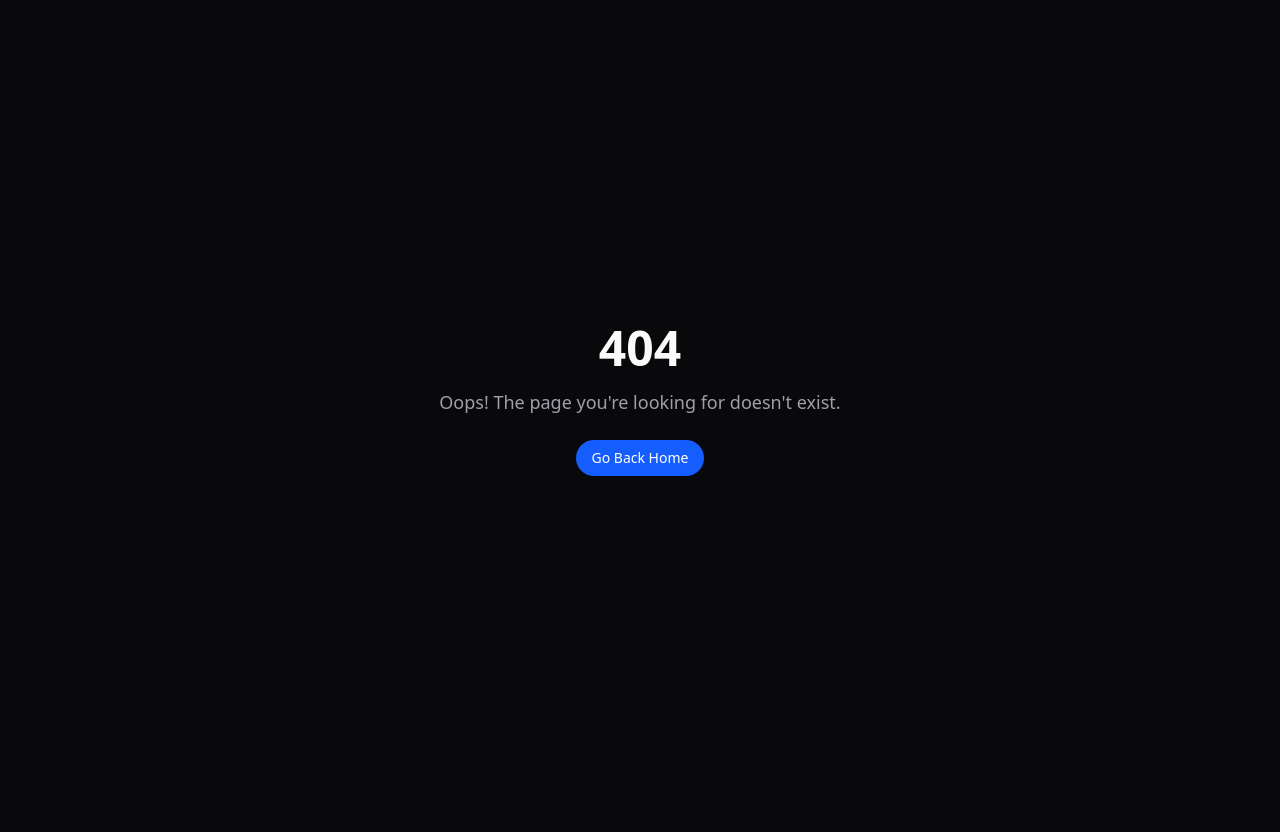
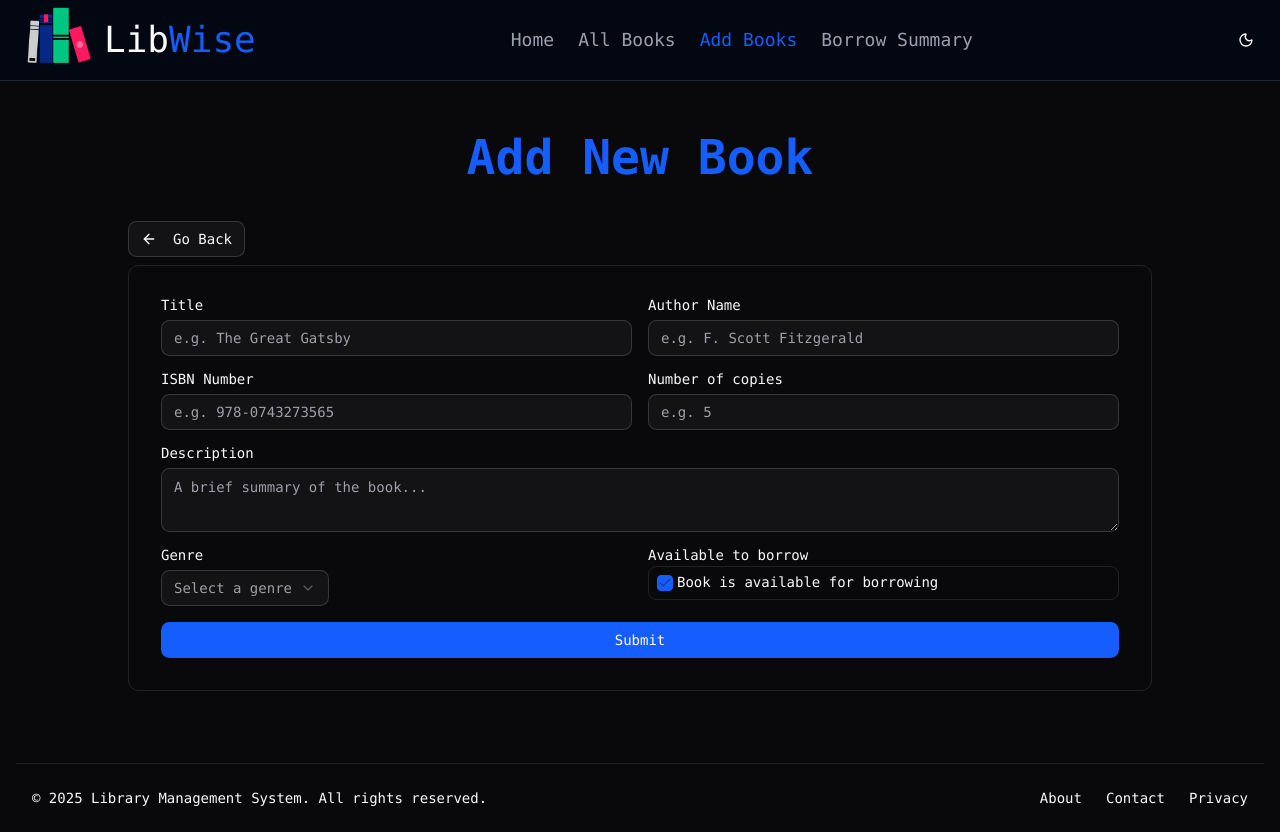
Before and after one commit to HiYasin/library-management-client, a React (Vite) app: page /create-book in a window 1280 px wide. Before the commit this address had no page. Before the commit the page ends 800 px from the top, so only its background shows below. Built offline with nearby package versions, Linux system fonts and the light colour scheme.

Commit message:
chore: updated the routes and links

```diff
--- a/src/components/data-table/actions.tsx
+++ b/src/components/data-table/actions.tsx
@@ -58,7 +58,7 @@ export default function Actions({ row }: ActionsProps) {
         size="icon"
         variant="ghost"
         className="hover:bg-primary cursor-pointer hover:text-white"
-        onClick={() => navigate(`/update-book/${row._id}`)}
+        onClick={() => navigate(`/edit-book/${row._id}`)}
       >
         <PencilIcon className="w-4 h-4" />
       </Button>
--- a/src/components/module/Borrow.tsx
+++ b/src/components/module/Borrow.tsx
@@ -24,6 +24,7 @@ import { PopoverContent } from "@radix-ui/react-popover";
 import { Calendar } from "@/components/ui/calendar";
 import { format } from "date-fns";
 import { cn } from "@/lib/utils";
+import { useNavigate } from "react-router";
 
 interface BorrowBookModalProps {
   open: boolean;
@@ -37,6 +38,8 @@ export default function Borrow({
   onClose,
 }: BorrowBookModalProps) {
   const form = useForm();
+
+  const navigate = useNavigate();
 
   const [borrowBook, { isLoading }] = useBorrowBookMutation();
 
@@ -56,6 +59,7 @@ export default function Borrow({
         toast.success("Book borrowed successfully");
         form.reset();
         onClose();
+        navigate("/borrow-summary");
       }
     } catch (error: unknown) {
       console.error("Error submitting form:", error);
--- a/src/components/module/Discover.tsx
+++ b/src/components/module/Discover.tsx
@@ -42,7 +42,7 @@ export default function Discover() {
         ))}
       </div>
       <div className="w-full py-5 flex content-center">
-        <Link to={"/all-books"} className="mx-auto rounded-full">
+        <Link to={"/books"} className="mx-auto rounded-full">
           <Button>See All Books</Button>
         </Link>
       </div>
--- a/src/components/module/Navbar.tsx
+++ b/src/components/module/Navbar.tsx
@@ -9,7 +9,7 @@ export default function Navbar() {
   return (
     <header className="sticky top-0 z-50 w-full border-b bg-white dark:border-gray-800 dark:bg-gray-950">
       <div className="mx-auto flex max-w-7xl items-center justify-between px-4">
-        <Link to="#" className="flex items-center gap-2">
+        <Link to="/" className="flex items-center gap-2">
           <img src={logo} alt="Logo" className="h-20 w-20" />
           <p className="text-4xl">
             Lib<span className="text-primary">Wise</span>
@@ -28,7 +28,7 @@ export default function Navbar() {
             Home
           </NavLink>
           <NavLink
-            to="/all-books"
+            to="/books"
             className={({ isActive }) =>
               isActive
                 ? "text-primary"
@@ -38,7 +38,7 @@ export default function Navbar() {
             All Books
           </NavLink>
           <NavLink
-            to="/add-books"
+            to="/create-book"
             className={({ isActive }) =>
               isActive
                 ? "text-primary"
@@ -88,7 +88,7 @@ export default function Navbar() {
                   Home
                 </NavLink>
                 <NavLink
-                  to="/all-books"
+                  to="/books"
                   className={({ isActive }) =>
                     isActive
                       ? "text-primary text-sm font-medium"
@@ -98,7 +98,7 @@ export default function Navbar() {
                   All Books
                 </NavLink>
                 <NavLink
-                  to="/add-books"
+                  to="/create-book"
                   className={({ isActive }) =>
                     isActive
                       ? "text-primary text-sm font-medium"
--- a/src/pages/AddBook.tsx
+++ b/src/pages/AddBook.tsx
@@ -60,13 +60,12 @@ export function AddBook() {
   ) => {
     // console.log(data);
     // form.reset();
-    toast.success("Book added successfully!");
     try {
       const res = await createBook(data).unwrap();
       if (res.success) {
         toast.success("Book added successfully!");
         form.reset();
-        navigate("/all-books");
+        navigate("/books");
       }
     } catch (error: unknown) {
       toast.error((error as ApiError).data?.message || "Failed to add book.");
--- a/src/pages/UpdateBook.tsx
+++ b/src/pages/UpdateBook.tsx
@@ -87,7 +87,7 @@ export function UpdateBook() {
       console.log(res);
       if (res.success) {
         toast.success("Book updated successfully!");
-        navigate("/all-books");
+        navigate("/books");
       }
     } catch (error) {
       console.error("Error updating book:", error);
--- a/src/routes/Routes.tsx
+++ b/src/routes/Routes.tsx
@@ -19,7 +19,7 @@ const router = createBrowserRouter([
         element: <Home/>
       },
       {
-        path: "/all-books",
+        path: "/books",
         element: <AllBooks />
       },
       {
@@ -31,11 +31,11 @@ const router = createBrowserRouter([
         element: <BookDetails />
       },
       {
-        path: "/add-books",
+        path: "/create-book",
         element: <AddBook />
       },
       {
-        path: "/update-book/:id",
+        path: "/edit-book/:id",
         element: <UpdateBook />
       }
     ]
```
